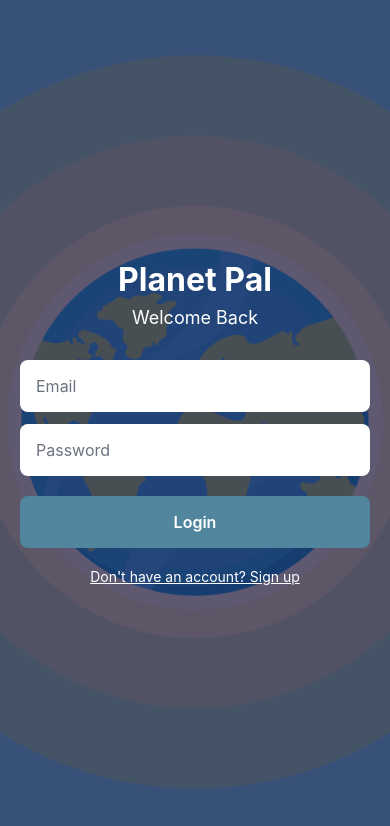
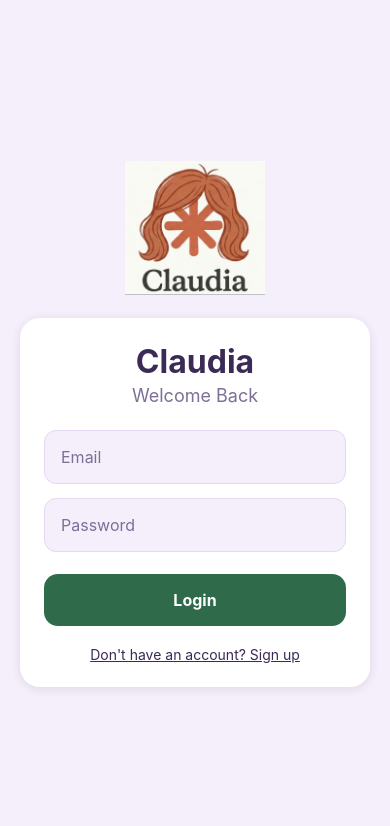
Before and after one commit to zainab1005/guh2026, a React Native app: screen / in a window 390 px wide. Shown: the top 826 px of the page. Built offline with nearby package versions, Linux system fonts and the light colour scheme; no server answers.

Commit message:
main page

```diff
--- a/pages/login.js
+++ b/pages/login.js
@@ -6,8 +6,22 @@ import {
   TextInput,
   TouchableOpacity,
   Alert,
-  ImageBackground
+  SafeAreaView,
+  Image,
+  KeyboardAvoidingView,
+  Platform,
+  ScrollView
 } from 'react-native';
+
+const COLORS = {
+  bg: '#F4EFFA',
+  header: '#CDB9EA',
+  surface: '#FFFFFF',
+  border: '#E4D8F2',
+  text: '#3B2A55',
+  textMuted: '#7D6F96',
+  green: '#2F6B4A',
+};
 
 export default function LoginScreen({ onNavigateToSignUp, onLoginSuccess }) {
   const [email, setEmail] = useState('');
@@ -19,7 +33,6 @@ export default function LoginScreen({ onNavigateToSignUp, onLoginSuccess }) {
       return;
     }
 
-    // Bypass database check and trigger successful login state
     onLoginSuccess({
       email: email,
       planetName: 'My Planet',
@@ -31,19 +44,31 @@ export default function LoginScreen({ onNavigateToSignUp, onLoginSuccess }) {
   };
 
   return (
-    <ImageBackground
-      source={require('../resources/9.png')}
-      style={styles.background}
-      resizeMode="cover"
+    <SafeAreaView style={styles.container}>
+      <KeyboardAvoidingView
+        style={styles.keyboardView}
+        behavior={Platform.OS === 'ios' ? 'padding' : 'height'}
       >
-      <View style={styles.contentContainer}>
-        <Text style={styles.title}>Planet Pal</Text>
+        <ScrollView contentContainerStyle={styles.scrollContent} keyboardShouldPersistTaps="handled">
+
+          {/* LOGO CONTAINER ABOVE THE FORM */}
+          <View style={styles.logoContainer}>
+            <Image
+              source={require('../resources/claudia_logo.png')}
+              style={styles.logo}
+              resizeMode="contain"
+            />
+          </View>
+
+          {/* LOGIN CARD */}
+          <View style={styles.card}>
+            <Text style={styles.title}>Claudia</Text>
             <Text style={styles.subtitle}>Welcome Back</Text>
 
             <TextInput
               style={styles.input}
               placeholder="Email"
-          placeholderTextColor="#6B7280"
+              placeholderTextColor={COLORS.textMuted}
               value={email}
               onChangeText={setEmail}
               keyboardType="email-address"
@@ -53,7 +78,7 @@ export default function LoginScreen({ onNavigateToSignUp, onLoginSuccess }) {
             <TextInput
               style={styles.input}
               placeholder="Password"
-          placeholderTextColor="#6B7280"
+              placeholderTextColor={COLORS.textMuted}
               value={password}
               onChangeText={setPassword}
               secureTextEntry
@@ -69,60 +94,86 @@ export default function LoginScreen({ onNavigateToSignUp, onLoginSuccess }) {
               </Text>
             </TouchableOpacity>
           </View>
-    </ImageBackground>
+
+        </ScrollView>
+      </KeyboardAvoidingView>
+    </SafeAreaView>
   );
 }
 
 const styles = StyleSheet.create({
-  background: {
+  container: {
     flex: 1,
-    width: '100%',
-    height: '100%',
+    backgroundColor: COLORS.bg,
   },
-  contentContainer: {
+  keyboardView: {
     flex: 1,
-    backgroundColor: 'rgba(30, 27, 75, 0.7)',
-    alignItems: 'center',
+  },
+  scrollContent: {
+    flexGrow: 1,
     justifyContent: 'center',
     padding: 20,
+  },
+  logoContainer: {
+    alignItems: 'center',
+    marginBottom: 20,
+  },
+  logo: {
+    width: 140,
+    height: 140,
+  },
+  card: {
+    backgroundColor: COLORS.surface,
+    borderRadius: 20,
+    padding: 24,
+    shadowColor: '#5C2D79',
+    shadowOffset: { width: 0, height: 2 },
+    shadowOpacity: 0.12,
+    shadowRadius: 10,
+    elevation: 4,
   },
   title: {
     fontSize: 32,
     fontWeight: 'bold',
-    color: '#fff',
-    marginBottom: 8,
+    color: COLORS.text,
+    textAlign: 'center',
+    marginBottom: 4,
   },
   subtitle: {
     fontSize: 18,
-    color: '#fff',
-    marginBottom: 32,
+    color: COLORS.textMuted,
+    textAlign: 'center',
+    marginBottom: 24,
   },
   input: {
     width: '100%',
-    backgroundColor: '#fff',
+    backgroundColor: '#F4EFFA',
     padding: 16,
-    borderRadius: 8,
-    marginBottom: 12,
+    borderRadius: 12,
+    marginBottom: 14,
     fontSize: 16,
-    color: '#1E1B4B',
+    color: COLORS.text,
+    borderWidth: 1,
+    borderColor: COLORS.border,
   },
   button: {
     width: '100%',
-    backgroundColor: '#52869eff',
+    backgroundColor: COLORS.green,
     padding: 16,
-    borderRadius: 8,
+    borderRadius: 14,
     alignItems: 'center',
     marginTop: 8,
   },
   buttonText: {
-    color: '#fff',
+    color: '#FFFFFF',
     fontSize: 16,
-    fontWeight: '600',
+    fontWeight: '700',
   },
   link: {
-    color: '#fff',
+    color: COLORS.text,
     marginTop: 20,
     fontSize: 14,
+    textAlign: 'center',
     textDecorationLine: 'underline',
   },
 });
```
Lines whose indentation alone changed are shown as unchanged.
